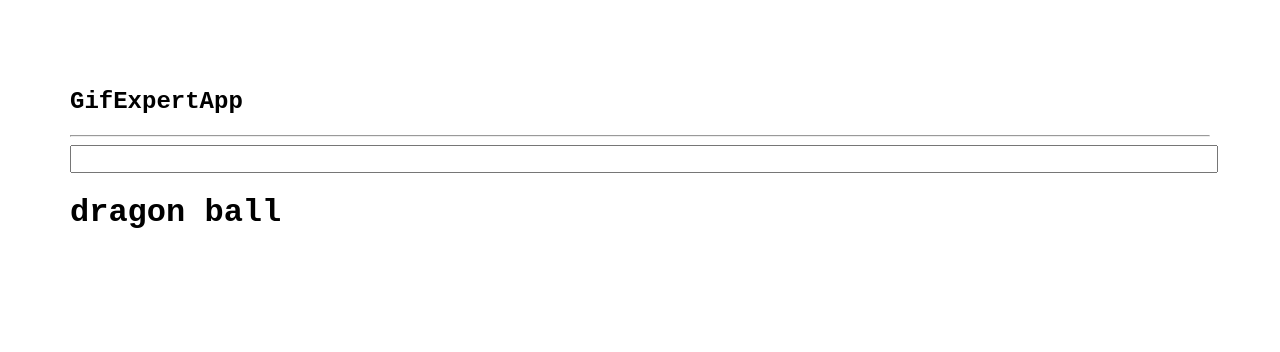
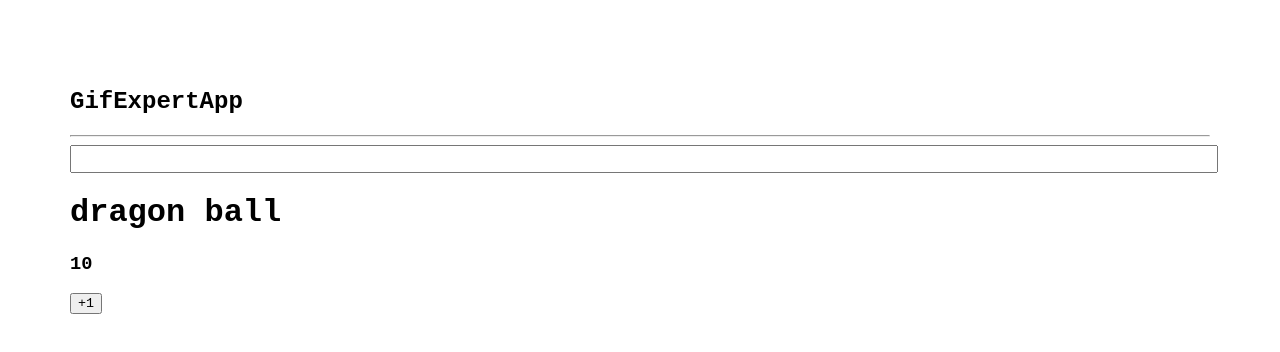
Before and after one commit to Filosodoge1/Gif-React-Prueba, a React (Create React App) app: page / in a window 1280 px wide. Shown: the top 352 px of the page. Built offline with nearby package versions, Linux system fonts and the light colour scheme; no server answers.

Commit message:
Creacion de Proyecto en prueba de produccion

```diff
--- a/src/Componentes/GifGrid.jsx
+++ b/src/Componentes/GifGrid.jsx
@@ -1,15 +1,27 @@
 // import React from 'react'
 
+import { useState } from "react";
+import { useEffect } from "react";
 import { Gifapi } from "../helpers/getGif";
 
 
 export const GifGrid = ({category}) => {
 
-  Gifapi(category);
+  const [first, setfirst] = useState(10)
+
+  useEffect(() => {
+    Gifapi(category);
+
+  }, []);
+
+
 
   return (
     <div>
         <h1>{category}</h1>
+
+        <h3>{first}</h3>
+        <button onClick={ () => setfirst(first+1)}>+1</button>
     </div>
   )
 }
--- a/src/helpers/getGif.js
+++ b/src/helpers/getGif.js
@@ -1,5 +1,5 @@
 export const Gifapi = async(gif) => {
-    const url = `https://api.giphy.com/v1/gifs/search?api_key=Ora2a1BRyp5v2EqVo4qAEkqeR2GJ4p6T&q=${gif}&limit=20`;
+    const url = `https://api.giphy.com/v1/gifs/search?api_key=Ora2a1BRyp5v2EqVo4qAEkqeR2GJ4p6T&q=${gif}&limit=10`;
     const resp = await fetch(url);
     const {data} = await resp.json();
     const gifs = data.map( img => ({
--- a/src/index.jsx
+++ b/src/index.jsx
@@ -6,7 +6,10 @@
 
 const root = ReactDOM.createRoot(document.getElementById('root'));
 root.render(
-    <Funcion value={'hola'}/>
+    <React.StrictMode>
+        <Funcion value={'hola'}/>
+    </React.StrictMode>
+
 );
 
 // If you want to start measuring performance in your app, pass a function
```
